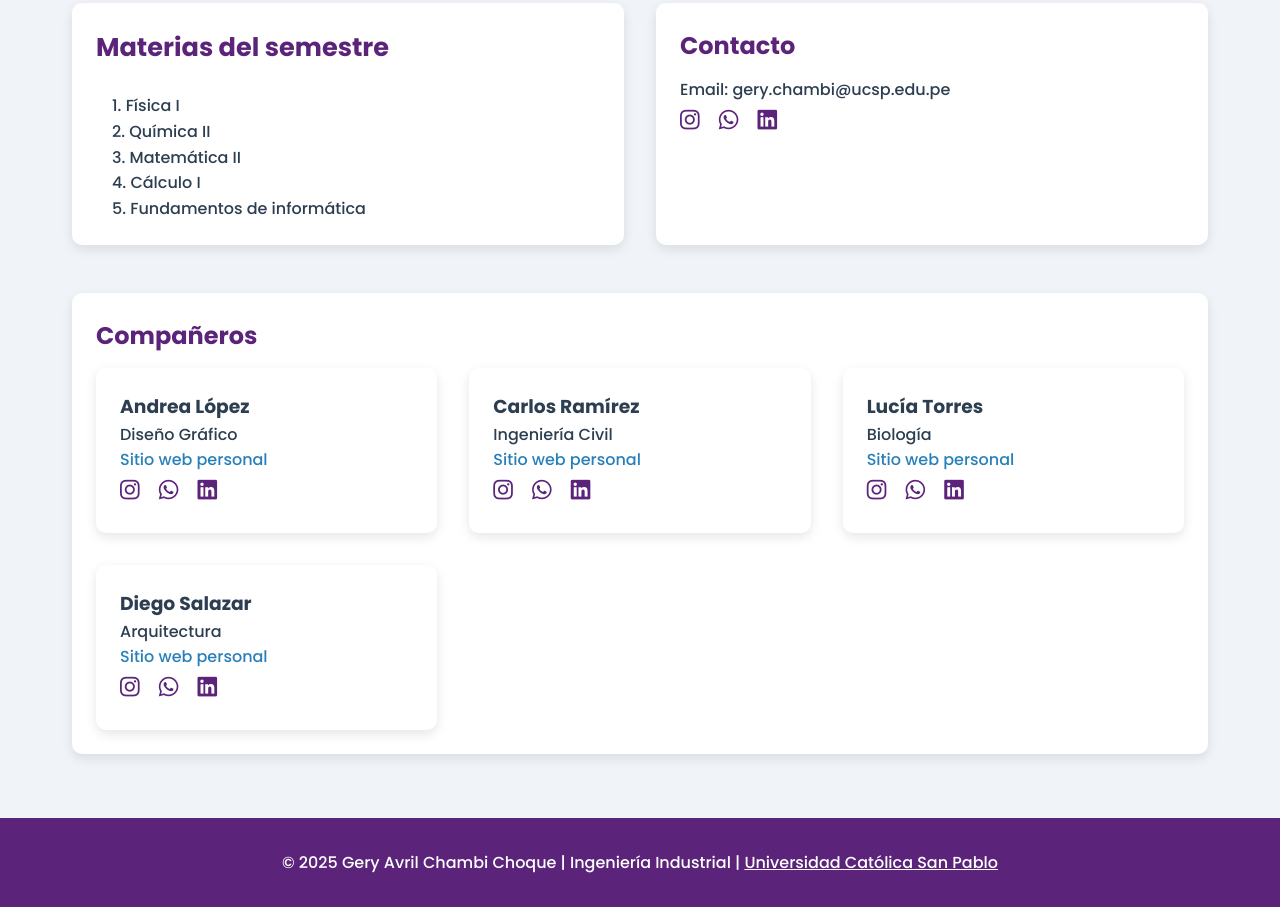
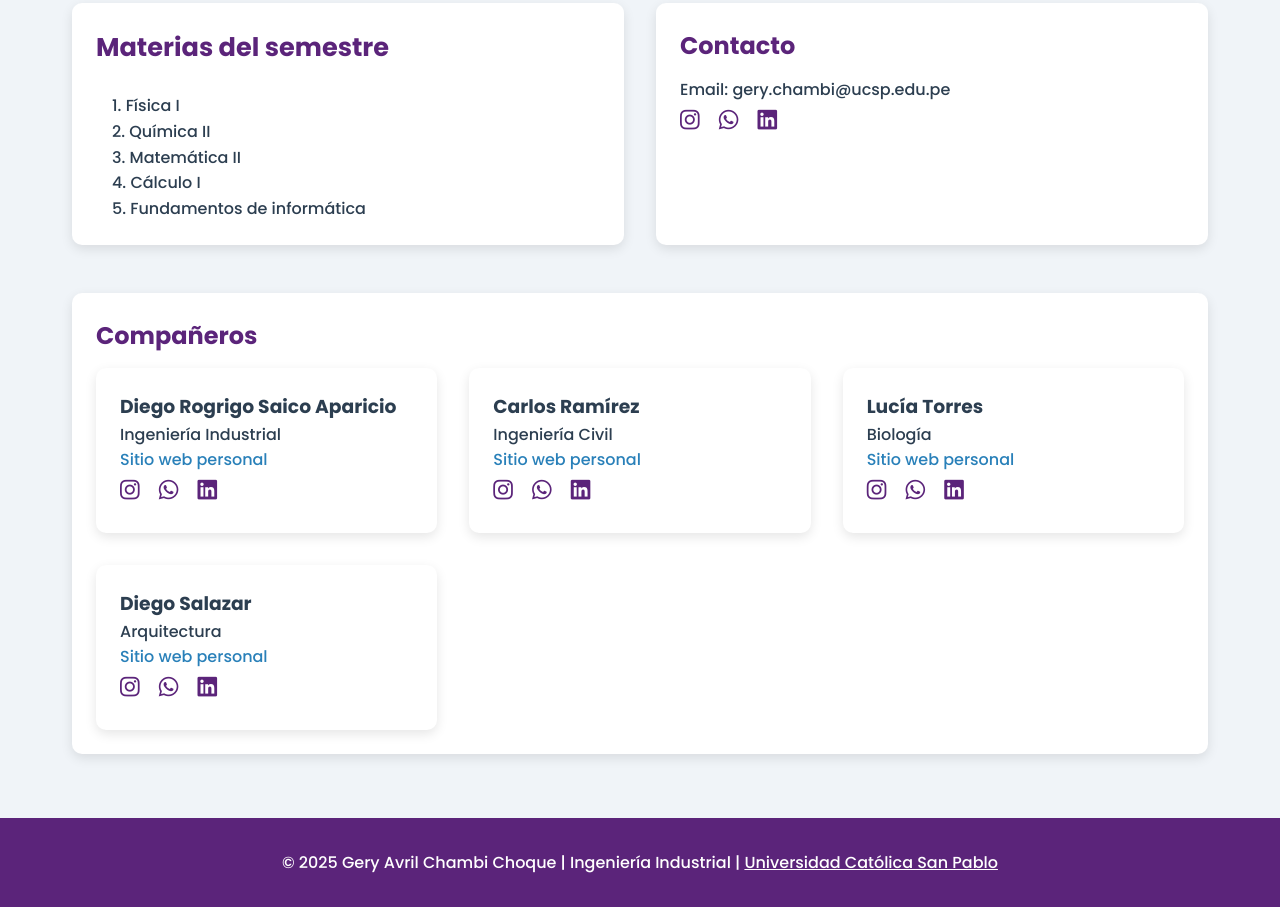
Before and after one commit to geryavrilchambichoque/mipaginaweb, a plain HTML site: page index.html in a window 1280 px wide. Shown: the part 755-1662 px from the top of the page. Drawn offline with Linux system fonts and the light colour scheme.

Commit message:
Update index.html

```diff
--- a/index.html
+++ b/index.html
@@ -150,9 +150,9 @@
       <h2>Compañeros</h2>
       <div class="grid">
         <div class="card">
-          <h3>Andrea López</h3>
-          <p>Diseño Gráfico</p>
-          <p><a href="https://andrea-lopez.com" target="_blank" class="external">Sitio web personal</a></p>
+          <h3>Diego Rogrigo Saico Aparicio</h3>
+          <p>Ingeniería Industrial</p>
+          <p><a href="https://diegorodrigosaico.github.io/diegorodrigosaico/" target="_blank" class="external">Sitio web personal</a></p>
           <div class="social-icons">
             <a href="https://instagram.com/andrea.lopez" target="_blank"><i class="fab fa-instagram"></i></a>
             <a href="https://wa.me/987654321" target="_blank"><i class="fab fa-whatsapp"></i></a>
```
